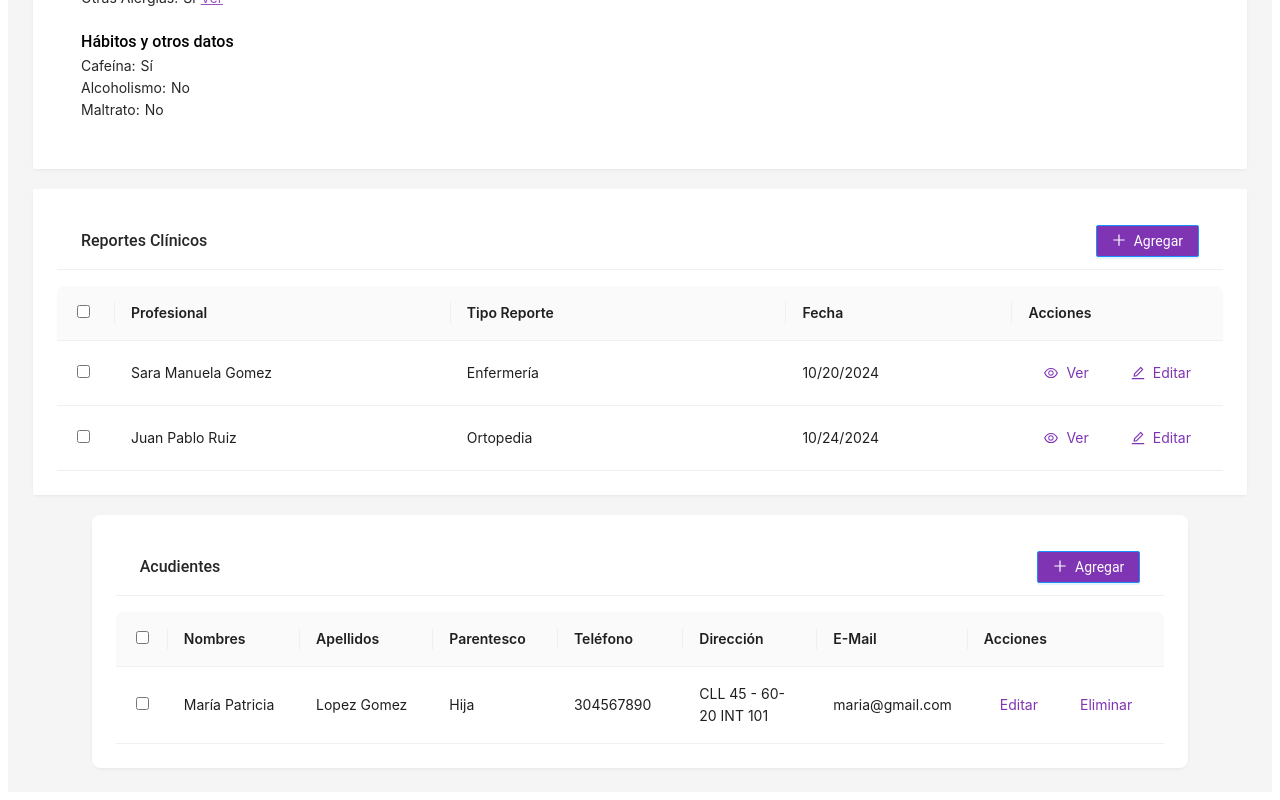
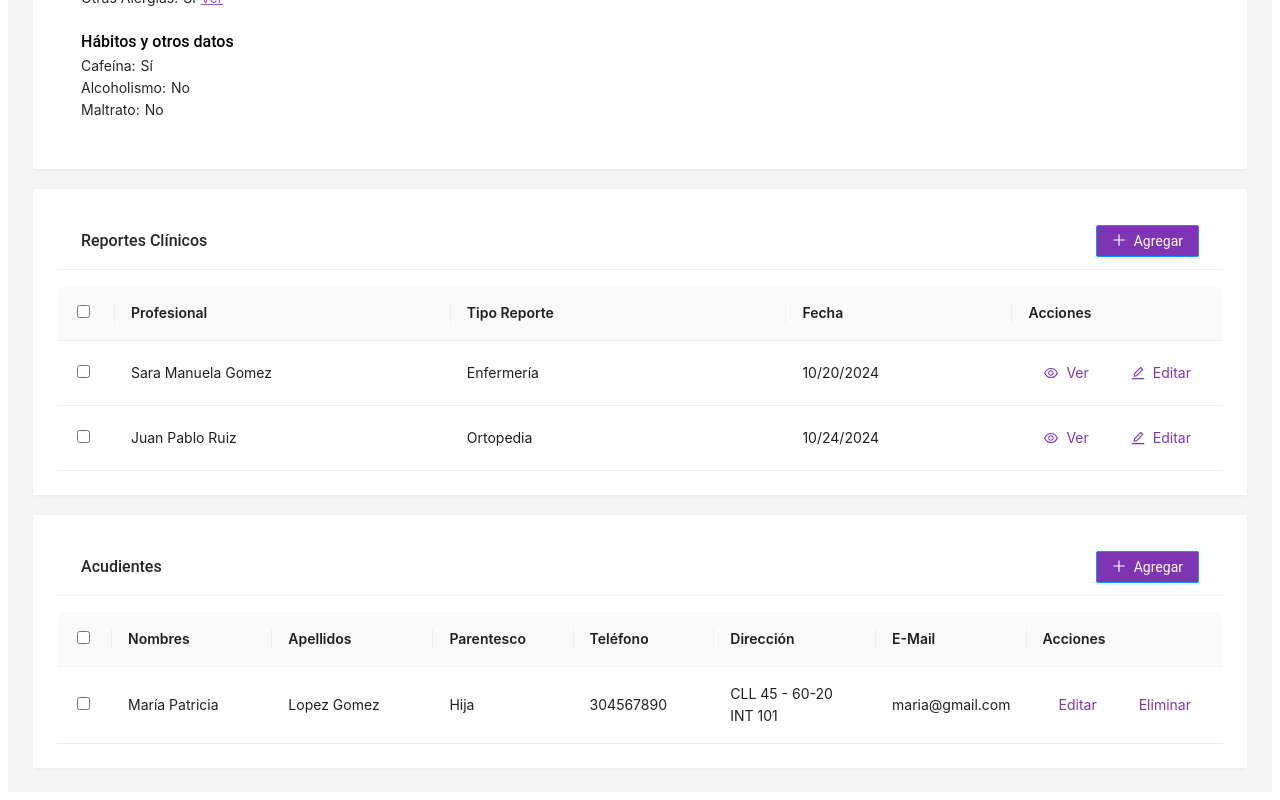
Before and after one commit to Davidvera27/CareLink, a React (Create React App) app in the folder frontend/: page /detalles-usuario in a window 1280 px wide. Shown: the part 961-1761 px from the top of the page. Built offline with nearby package versions, Linux system fonts and the light colour scheme; sample sign-in values are in the browser's storage.

Commit message:
Update DetallesUsuario.css

```diff
--- a/frontend/src/styles/DetallesUsuario.css
+++ b/frontend/src/styles/DetallesUsuario.css
@@ -264,3 +264,13 @@
     color: #7f34b4;
     font-size: 14px;
 }
+
+
+.acudientes-card {
+    display: flex;
+    flex-direction: column;
+    width: 1214px;
+    background: #ffffff;
+    border-radius: 2px;
+    box-shadow: 0 2px 8px rgba(0, 0, 0, 0.1);
+}
```
